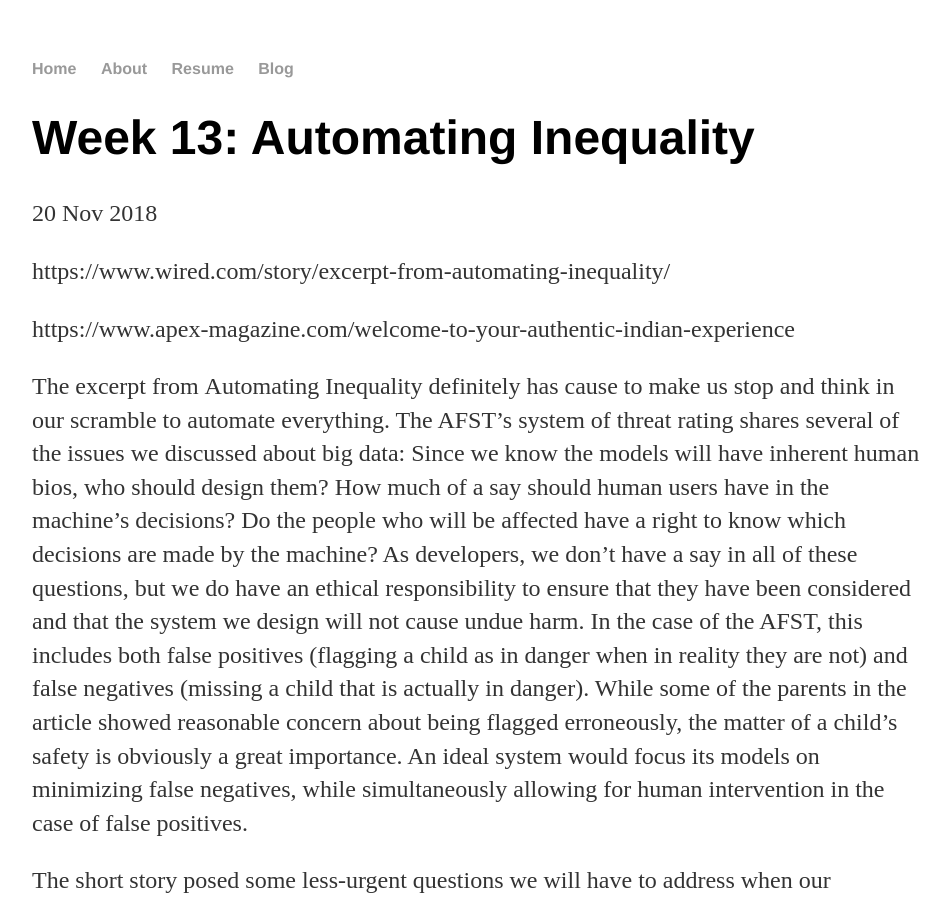
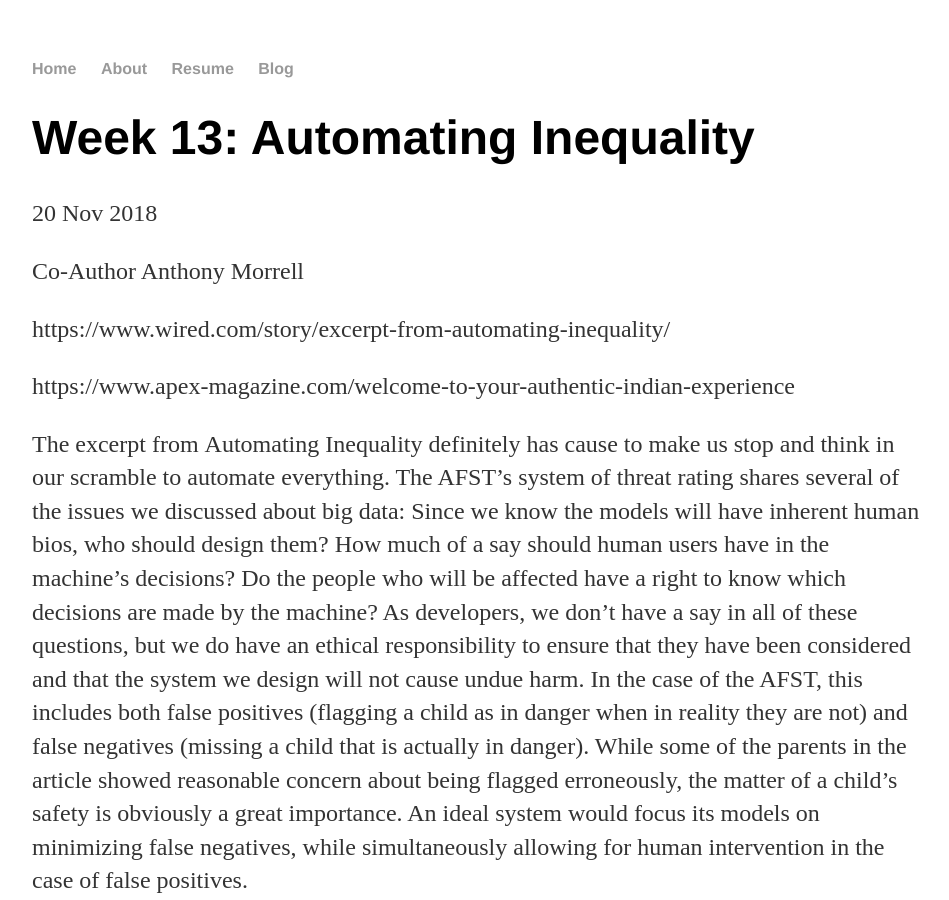
Before and after one commit to Quintuplin/quintuplin.github.io, a Jekyll site: the page built from _posts/2019-11-20-Automating-Inequality.md, in a window 1280 px wide and 900 px high. Shown: the whole window, without its empty margins (160-1109 px from the left). Built offline with Jekyll 4.4.1, drawn with Linux system fonts in a browser that asks for light colours; comment, search, counter and statistics services are not loaded.

Commit message:
Update 2019-11-20-Automating-Inequality.md

```diff
--- a/_posts/2019-11-20-Automating-Inequality.md
+++ b/_posts/2019-11-20-Automating-Inequality.md
@@ -4,6 +4,7 @@ title: "Week 13: Automating Inequality"
 date: 2018-11-20
 ---
 
+Co-Author Anthony Morrell
 
 https://www.wired.com/story/excerpt-from-automating-inequality/
 
```
